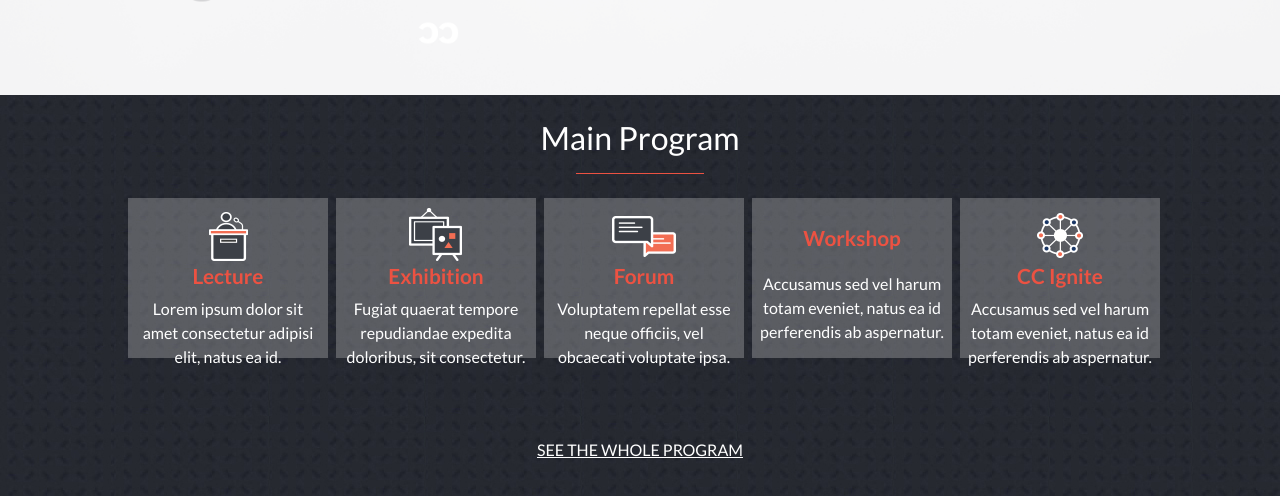
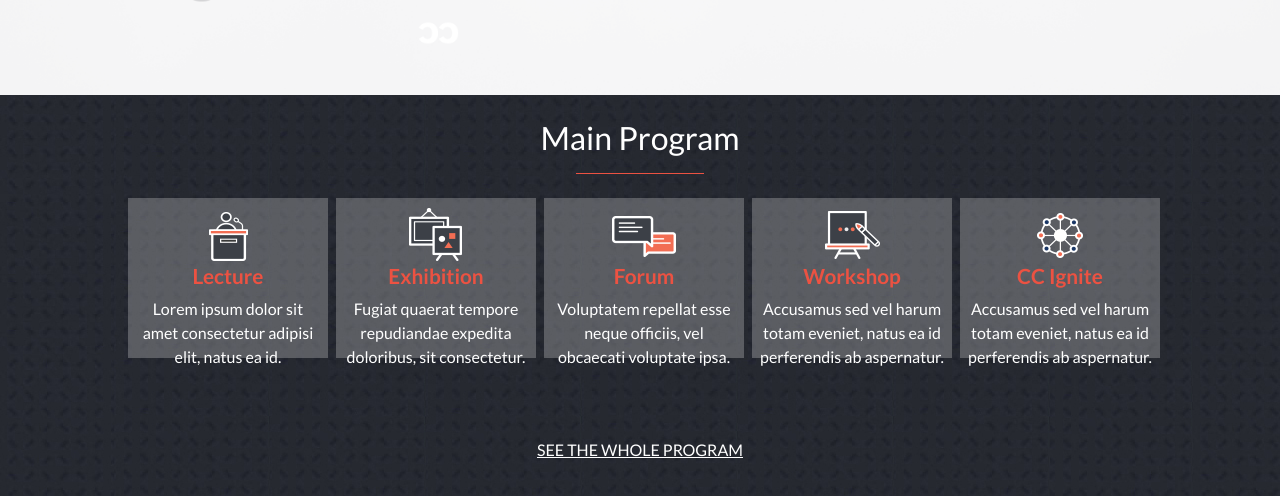
Before and after one commit to jfoyarzo/capstone1-WebdevSummit, a website: page index.html in a window 1280 px wide. Shown: the part 596-1092 px from the top of the page. Drawn offline with nearby package versions, Linux system fonts and the light colour scheme; files that its build step writes are made by us from their sources; the site is published under a folder, as on GitHub Pages, so addresses that start at the root find nothing.

Commit message:
Fix relative path to program icon

```diff
--- a/index.html
+++ b/index.html
@@ -78,7 +78,7 @@
                     </p>
                 </div>
                 <div class="activity d-flex flex-md-column align-items-center justify-content-between justify-content-md-around">
-                    <img src="/img/workshop.png" alt="" class="activity-img">
+                    <img src="img/workshop.png" alt="" class="activity-img">
                     <h3 class="w-25">Workshop</h3>
                     <p class="w-50 text-white">Accusamus sed vel harum totam eveniet, natus ea id perferendis ab
                         aspernatur.</p>
```
